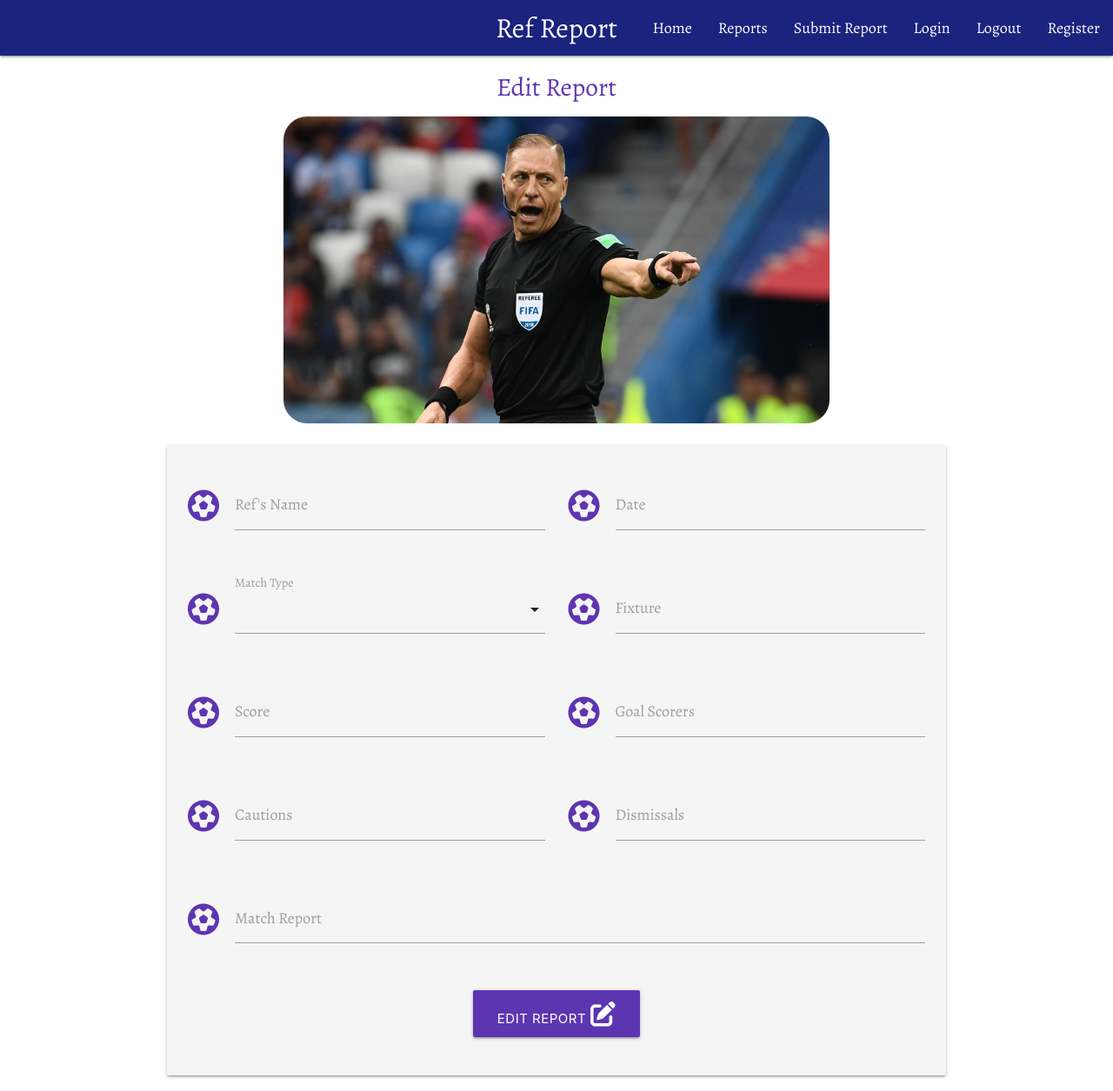
After one commit to adamparker75/Ref_Report, a Flask app: template templates/edit_report.html in a window 1280 px wide. The commit adds this page. Shown: the whole page at 87% size. Run offline with Flask 2, Linux system fonts and the light colour scheme; the template is opened without the code that fills it, so the values that code supplies are empty; some libraries are stand-ins or nearby versions.

Commit message:
Added function to edit report, and created edit_report.html file

```diff
--- a/app.py
+++ b/app.py
@@ -115,6 +115,14 @@ def submit_report():
     return render_template("/submit_report.html", match=match)
 
 
+# Edit Report function
+@app.route("/edit_report/<report_id>", methods=["GET", "POST"])
+def edit_report(report_id):
+    report = mongo.db.reports.find_one({"_id": ObjectId(report_id)})
+    match = mongo.db.match.find().sort("match_type", 1)
+    return render_template("/edit_report.html", report=report, match=match)
+
+
 if __name__ == "__main__":
     app.run(host=os.environ.get("IP"),
             port=int(os.environ.get("PORT")),
--- /dev/null
+++ b/templates/edit_report.html
@@ -0,0 +1,93 @@
+{% extends "base.html" %}
+{% block content %}
+<section class="container">
+
+	<h5 class="center-align deep-purple-text text-darken-1">Edit Report</h5>
+
+	<div class="col s12">
+		<p>
+			<img src="{{ url_for('static', filename='images/referee-submit.jpg') }}" class="responsive-img referee-image" alt="">
+        </p>
+	</div>
+
+</section>
+<div class="card-panel grey lighten-4">
+	<form class="col s12" method="POST" action="{{ url_for('edit_report', report_id=report._id) }}">
+		<div class="row">
+			<div class="input-field col s12 m6">
+				<i class="fas fa-futbol prefix deep-purple-text text-darken-1"></i>
+				<input id="referee_name" name="referee_name" minlength="4" maxlength="50"
+                     type="text" class="validate" required>
+				<label for="referee_name">Ref's Name</label>
+			</div>
+			<div class="input-field col s12 m6">
+				<i class="fas fa-futbol prefix deep-purple-text text-darken-1"></i>
+				<input id="report_date" name="report_date" type="text" class="datepicker validate" required>
+				<label for="report_date">Date</label>
+			</div>
+		</div>
+		<div class="row">
+			<div class="input-field col s12 m6">
+				<i class="fas fa-futbol prefix deep-purple-text text-darken-1"></i>
+                    <select id="match_type" name="match_type" class="validate" required>
+                    <option value="" disabled selected></option>
+                    {% for match in match %}
+                    <option value="{{ match.match_type }}">{{ match.match_type }}</option>
+                    {% endfor %}
+                    </select>
+                    <label for="match_type">Match Type</label>
+			</div>
+			<div class="input-field col s12 m6">
+				<i class="fas fa-futbol prefix deep-purple-text text-darken-1"></i>
+				<input id="report_fixture" name="report_fixture" minlength="4" maxlength="50"
+				        type="text" class="validate" required>
+				<label for="report_fixture">Fixture</label>
+			</div>
+		</div>
+		<div class="row">
+			<div class="input-field col s12 m6">
+				<i class="fas fa-futbol prefix deep-purple-text text-darken-1"></i>
+				<input id="report_score" name="report_score" minlength="2" maxlength="10"
+				        type="text" class="validate" required>
+				<label for="report_score">Score</label>
+			</div>
+			<div class="input-field col s12 m6">
+				<i class="fas fa-futbol prefix deep-purple-text text-darken-1"></i>
+				<input id="report_scorers" name="report_scorers" minlength="4" maxlength="150"
+				        type="text" class="validate" required>
+				<label for="report_scorers">Goal Scorers</label>
+			</div>
+		</div>
+		<div class="row">
+			<div class="input-field col s12 m6">
+				<i class="fas fa-futbol prefix deep-purple-text text-darken-1"></i>
+				<input id="report_cautions" name="report_cautions" minlength="4" maxlength="150"
+				        type="text" class="validate" required>
+				<label for="report_cautions">Cautions</label>
+			</div>
+			<div class="input-field col s12 m6">
+				<i class="fas fa-futbol prefix deep-purple-text text-darken-1"></i>
+				<input id="report_dismissals" name="report_dismissals" minlength="4" maxlength="150"
+				        type="text" class="validate" required>
+				<label for="report_dismissals">Dismissals</label>
+			</div>
+		</div>
+        <div class="row">
+            <div class="input-field col s12">
+                <i class="fas fa-futbol prefix deep-purple-text text-darken-1"></i>
+                <textarea id="report_report" name="report_report" minlength="5" maxlength="500"
+                    class="materialize-textarea validate" required></textarea>
+                <label for="report_report">Match Report</label>
+            </div>
+        </div>
+        <div class="row">
+            <div class="col s12 center-align">
+                <button type="submit" class="btn-large deep-purple darken-1">
+                    Edit Report <i class="fas fa-edit"></i>
+                </button>
+            </div>
+        </div>
+	</form>
+</div>
+
+{% endblock %}
--- a/templates/reports.html
+++ b/templates/reports.html
@@ -30,7 +30,7 @@
             Dismissals: {{ report.report_dismissals }}<br>
 			<p> Match Report: {{ report.report_report }}</p><br>
             <div class="center-align">
-                <a href="" class="btn-small center-align deep-purple darken-1">Edit Report</a>
+                <a href="{{ url_for('edit_report', report_id=report._id) }}" class="btn-small center-align deep-purple darken-1">Edit Report</a>
                 <a href="" class="btn-small center-align red darken-3">Delete Report</a>
             </div>
             <p><em>Submitted by: {{ report.created_by }}</em></p>
```
